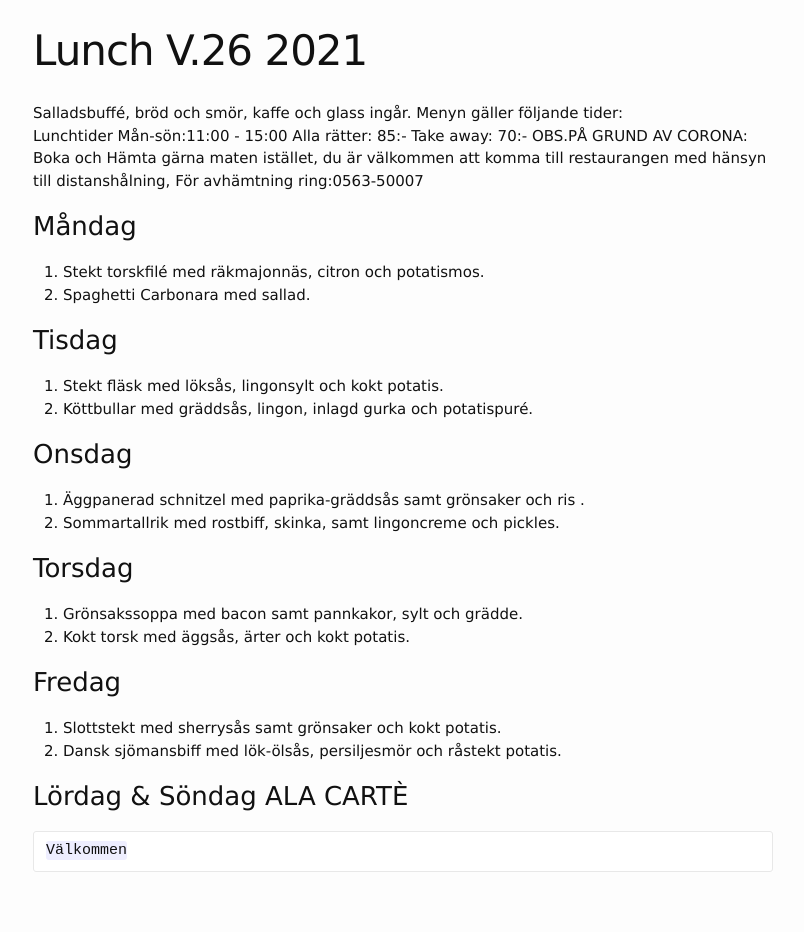
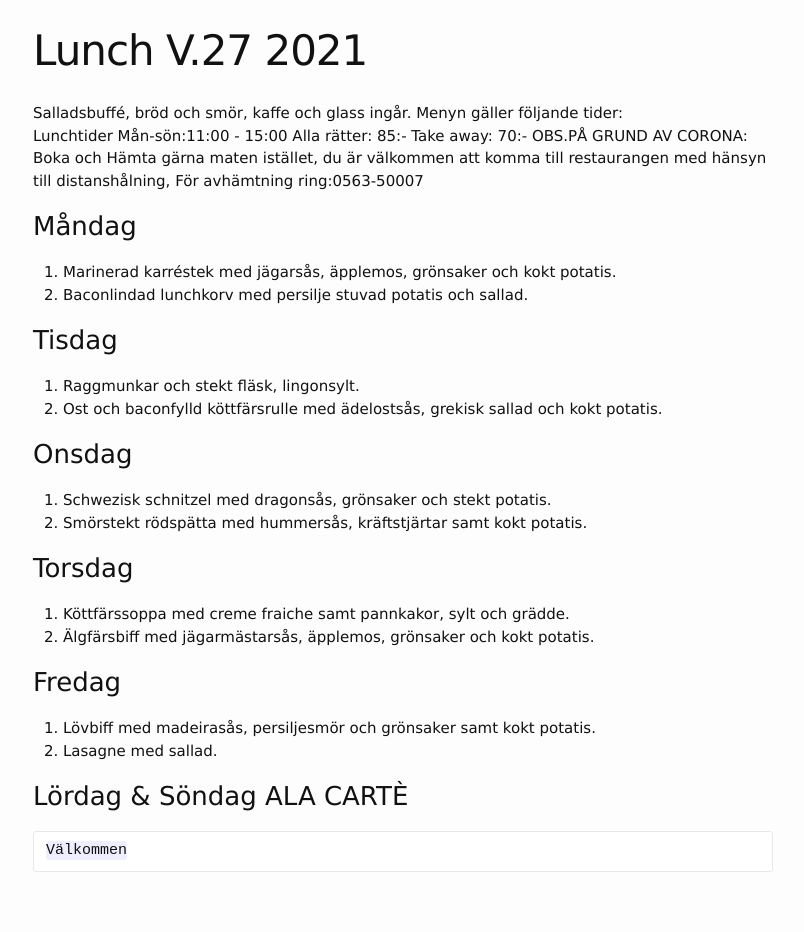
Before and after one commit to FarInn62/farinn62.github.io, a Jekyll site: the page built from lunch.md, in a window 1280 px wide. Shown: the whole page, without its empty margins (237-1041 px from the left). Built offline with Jekyll 4.4.1, drawn with Linux system fonts in a browser that asks for light colours.

Commit message:
Update lunch.md

```diff
--- a/lunch.md
+++ b/lunch.md
@@ -1,6 +1,6 @@
 ---
 layout: foodmenu
-title: Lunch V.26 2021
+title: Lunch V.27 2021
 permalink: /lunch/
 published: true
 ---
@@ -12,24 +12,24 @@ OBS.PÅ GRUND AV CORONA: Boka och Hämta gärna maten istället, du är välkomm
 
 
 ### Måndag
-1. Stekt torskfilé med räkmajonnäs, citron och potatismos.
-2. Spaghetti Carbonara med sallad.
+1. Marinerad karréstek med jägarsås, äpplemos, grönsaker och kokt potatis.
+2. Baconlindad lunchkorv med persilje stuvad potatis och sallad.
 
 ### Tisdag
-1. Stekt fläsk med löksås, lingonsylt och kokt potatis.
-2. Köttbullar med gräddsås, lingon, inlagd gurka och potatispuré.
+1. Raggmunkar och stekt fläsk, lingonsylt.
+2. Ost och baconfylld köttfärsrulle med ädelostsås, grekisk sallad och kokt potatis.
 
 ### Onsdag
-1. Äggpanerad schnitzel med paprika-gräddsås samt grönsaker och ris .
-2. Sommartallrik med rostbiff, skinka, samt lingoncreme och pickles.
+1. Schwezisk schnitzel med dragonsås, grönsaker och stekt potatis.
+2. Smörstekt rödspätta med hummersås, kräftstjärtar samt kokt potatis.
 
 ### Torsdag
-1. Grönsakssoppa med bacon samt pannkakor, sylt och grädde.
-2. Kokt torsk med äggsås, ärter och kokt potatis.
+1. Köttfärssoppa med creme fraiche samt pannkakor, sylt och grädde.
+2. Älgfärsbiff med jägarmästarsås, äpplemos, grönsaker och kokt potatis.
 
 ### Fredag
-1. Slottstekt med sherrysås samt grönsaker och kokt potatis.
-2. Dansk sjömansbiff med lök-ölsås, persiljesmör och råstekt potatis.
+1. Lövbiff med madeirasås, persiljesmör och grönsaker samt kokt potatis.
+2. Lasagne med sallad.
 
 
 ### Lördag & Söndag ALA CARTÈ
```
